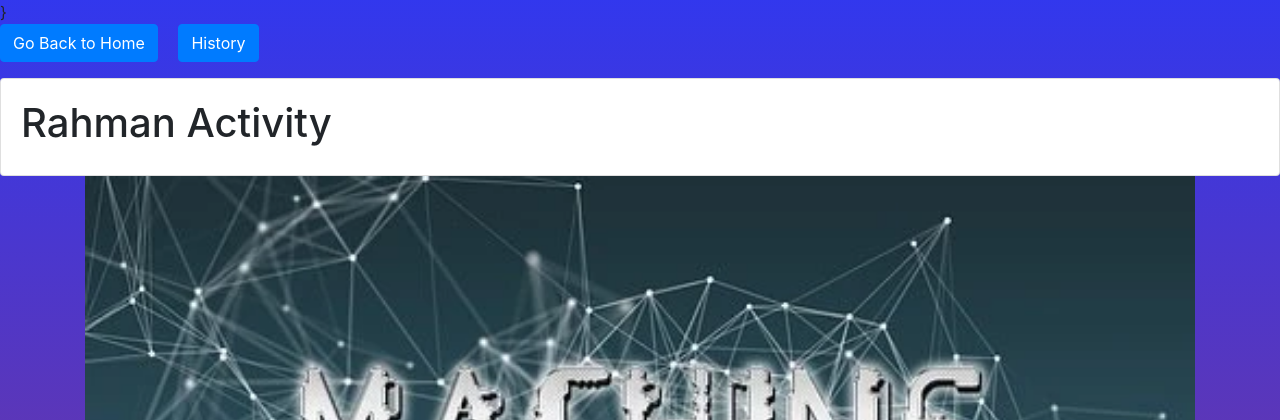
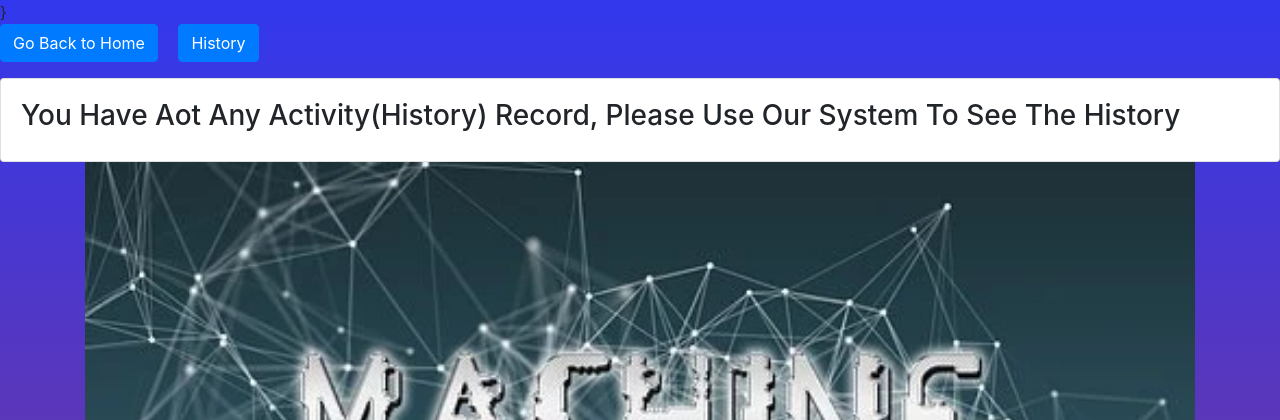
Before and after one commit to RahmankhanA/SalaryPredictor_DeployedOnDjango, a Django app: page /history in a window 1280 px wide, after a click on "History". Shown: the part 72-492 px from the top of the page. Run offline with Django 3.2, Linux system fonts and the light colour scheme; a user stored in the database is signed in; some libraries are stand-ins or nearby versions.

Commit message:
Added Clear History Button

```diff
--- a/mainApp/urls.py
+++ b/mainApp/urls.py
@@ -8,7 +8,7 @@ urlpatterns = [
     path('logout', views.handleLogout, name='handleLogout'),
     path('about', views.about, name='about'),
     path('history', views.history, name='history'),
-
+    path('clear_history', views.clear_history, name='clear_history'),
     path('contact', views.contact, name='contact'),
     path('result', views.result, name='result'),
     path('', views.index, name='mainApp'),
--- a/mainApp/views.py
+++ b/mainApp/views.py
@@ -13,8 +13,17 @@ from datetime import datetime
 
 def history(request):
     history_list=UserHistory.objects.filter(username=request.user)
-    userl=request.user
-    return render(request,'history.html', {'history_list':history_list,'uname':str(userl).capitalize()})
+    usern=request.user
+    len_history=len(history_list)
+    print(len_history)
+    return render(request,'history.html', {'history_list':history_list,'uname':str(usern).capitalize(), 'len_history':len_history})
+
+def clear_history(request):
+    print("Rahman is come back")
+    history=UserHistory.objects.filter(username=request.user)
+    history.delete()
+    messages.success(request, "Your Activity hase been cleared")
+    return redirect('/history')
 def index(request):
     return render(request, 'index.html')
 
--- a/templates/history.html
+++ b/templates/history.html
@@ -7,18 +7,22 @@
 <p class="justify-content-center">
 
     <a href="/" class="btn btn-primary">
-       Go Back to Home
+        Go Back to Home
     </a>
 
     <a class="btn btn-primary mx-3" data-toggle="collapse" href="#collapseExample" role="button" aria-expanded="false" aria-controls="collapseExample">
-            History
-        </a>
+        History
+    </a>
+
 
 </p>
 <div class="collapse" id="collapseExample">
     <div class="card card-body">
+        {% if len_history %}
+
+
         <h1> {{uname}} Activity</h1> {% for detail in history_list %}
-        <div class="container">
+        <div class="container ">
             <ul class="list-group list-group-horizontal">
                 <li class="list-group-item list-group-item-dark">
                     <h3>Your Experience is: {{detail.exp}}
@@ -36,9 +40,15 @@
 
 
 
+        </div>{% endfor %}
+        <div class="container mx-3"> <a class="btn btn-primary mt-3 float-right" href="/clear_history">
+            Clear History
+        </a></div>
+        {% else %}
 
+        <h3>You Have Aot Any Activity(History) Record, Please Use Our System To See The History</h3>
 
-        </div>{% endfor %}
+        {% endif %}
     </div>
 </div>
 <div class="container">
@@ -90,7 +100,7 @@
         slidesToShow: 1,
         slidesToScroll: 1,
         autoplay: true,
-        autoplaySpeed: 150,
+        autoplaySpeed: 15,
         mobileFirst: true
     });
 </script>
```
Also changed, not shown: templates/result.html (+3 -4 lines), db.sqlite3.
